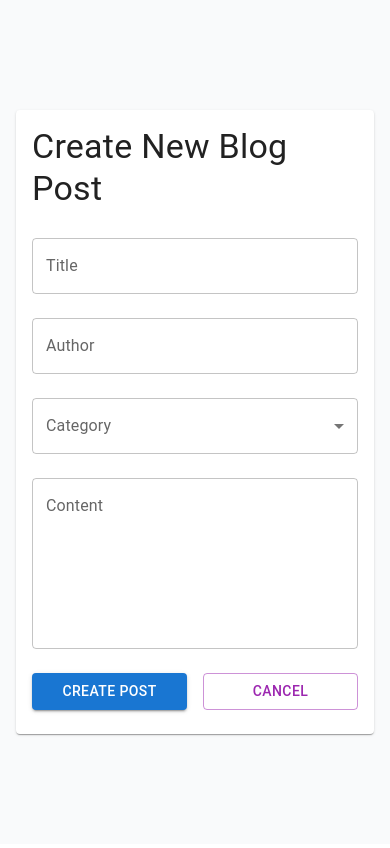
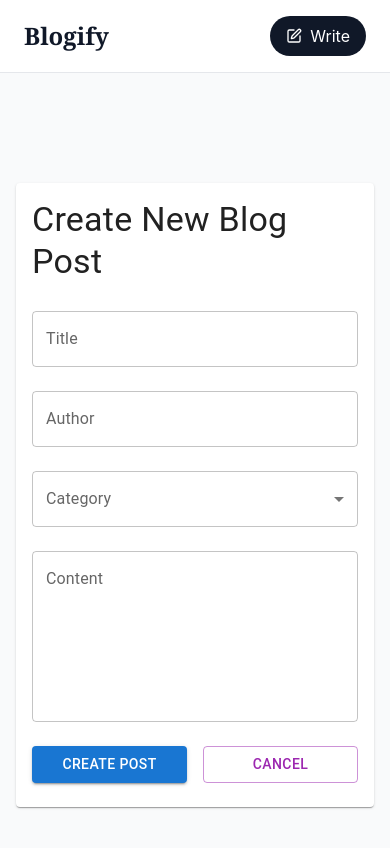
Before and after one commit to SarthakBhandari01/Blog-App, a React (Vite) app: page /new in a window 390 px wide. Shown: the top 848 px of the page. Built offline with nearby package versions, Linux system fonts and the light colour scheme.

Commit message:
feat : add responsive navbar

```diff
--- a/src/App.jsx
+++ b/src/App.jsx
@@ -1,9 +1,11 @@
+import Navbar from "./components/Navbar";
 import Toast from "./components/Toast";
 import { AppRouter } from "./Routes";
 
 function App() {
   return (
     <>
+      <Navbar />
       <Toast />
       <AppRouter />
     </>
--- /dev/null
+++ b/src/components/Navbar.jsx
@@ -0,0 +1,39 @@
+import { Link, useLocation } from "react-router-dom";
+import { PenSquare } from "lucide-react";
+
+const Navbar = () => {
+  const location = useLocation();
+
+  return (
+    <nav className="border-b border-gray-200 bg-white sticky top-0 z-40">
+      <div className="max-w-7xl mx-auto px-6 py-4">
+        <div className="flex items-center justify-between">
+          {/* Logo/Brand */}
+          <Link
+            to="/"
+            className="text-2xl font-serif font-bold text-gray-900 hover:text-gray-600 transition-colors"
+          >
+            Blogify
+          </Link>
+
+          {/* Navigation */}
+          <div className="flex items-center gap-6">
+            <Link
+              to="/new"
+              className={`flex items-center gap-2 px-4 py-2 rounded-full transition-colors ${
+                location.pathname === "/new"
+                  ? "bg-gray-900 text-white"
+                  : "bg-gray-100 text-gray-700 hover:bg-gray-200"
+              }`}
+            >
+              <PenSquare className="w-4 h-4" />
+              <span>Write</span>
+            </Link>
+          </div>
+        </div>
+      </div>
+    </nav>
+  );
+};
+
+export default Navbar;
```
